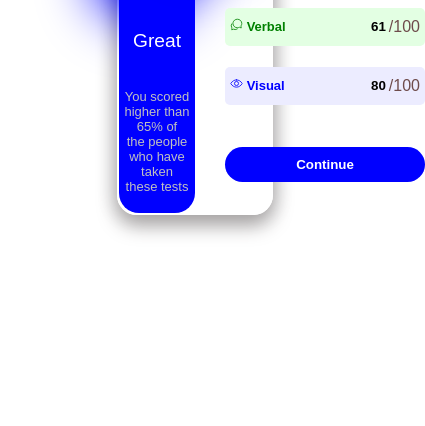
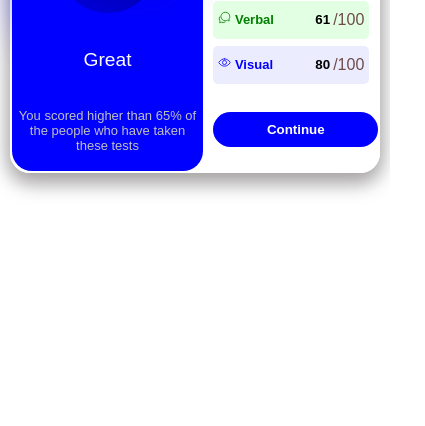
Before and after one commit to dveenity/Summary-Tab, a plain HTML site: page index.html in a window 390 px wide. Shown: the part 418-844 px from the top of the page, 425 px wide, since content can reach past the window. Drawn offline with nearby package versions, Linux system fonts and the light colour scheme.

Commit message:
Add files via upload

```diff
--- a/file.css
+++ b/file.css
@@ -17,8 +17,7 @@ body {
   border-radius: 20px;
   height: 50vh;
   width: 40vw;
-    box-shadow:  0px 10px 20px rgb(165, 162, 162),
-             0px 0px 20px rgb(202, 202, 204);
+  box-shadow: 0px 10px 20px rgb(165, 162, 162), 0px 0px 20px rgb(202, 202, 204);
 }
 
 .first {
@@ -38,8 +37,7 @@ body {
 .t2 {
   border-radius: 100%;
   background: linear-gradient(200deg, rgb(0, 0, 134), rgb(0, 0, 221));
-    box-shadow:  26px -26px 54px rgb(9, 9, 226),
-             -26px 26px 54px blue;
+  box-shadow: 26px -26px 54px rgb(9, 9, 226), -26px 26px 54px blue;
   width: 100px;
   height: 100px;
   margin-left: auto;
@@ -66,11 +64,14 @@ body {
   font-size: small;
 }
 
-.t1, .t4, .t6 {
+.t1,
+.t4,
+.t6 {
   color: silver;
 }
 
-.t3, .t5 {
+.t3,
+.t5 {
   color: white;
 }
 
@@ -90,7 +91,10 @@ body {
   justify-content: space-between;
 }
 
-.s2, .s3, .s4, .s5 {
+.s2,
+.s3,
+.s4,
+.s5 {
   border: 1px;
   border-radius: 5px;
   padding: 10px 5px;
@@ -154,3 +158,29 @@ button {
   color: white;
   font-weight: bold;
 }
+
+@media screen and (max-width: 600px) {
+  .container {
+    height: 40vh;
+    width: 95vw;
+  }
+
+  .first {
+    width: 53%;
+    margin-right: 5px;
+  }
+
+  .s2,
+  .s3,
+  .s4,
+  .s5 {
+    width: 40vw;
+    margin: -20px 0;
+  }
+
+  .second {
+    width: 47%;
+    margin-left: unset;
+    padding-left: 5px;
+  }
+}
```
Lines whose indentation alone changed are shown as unchanged.
